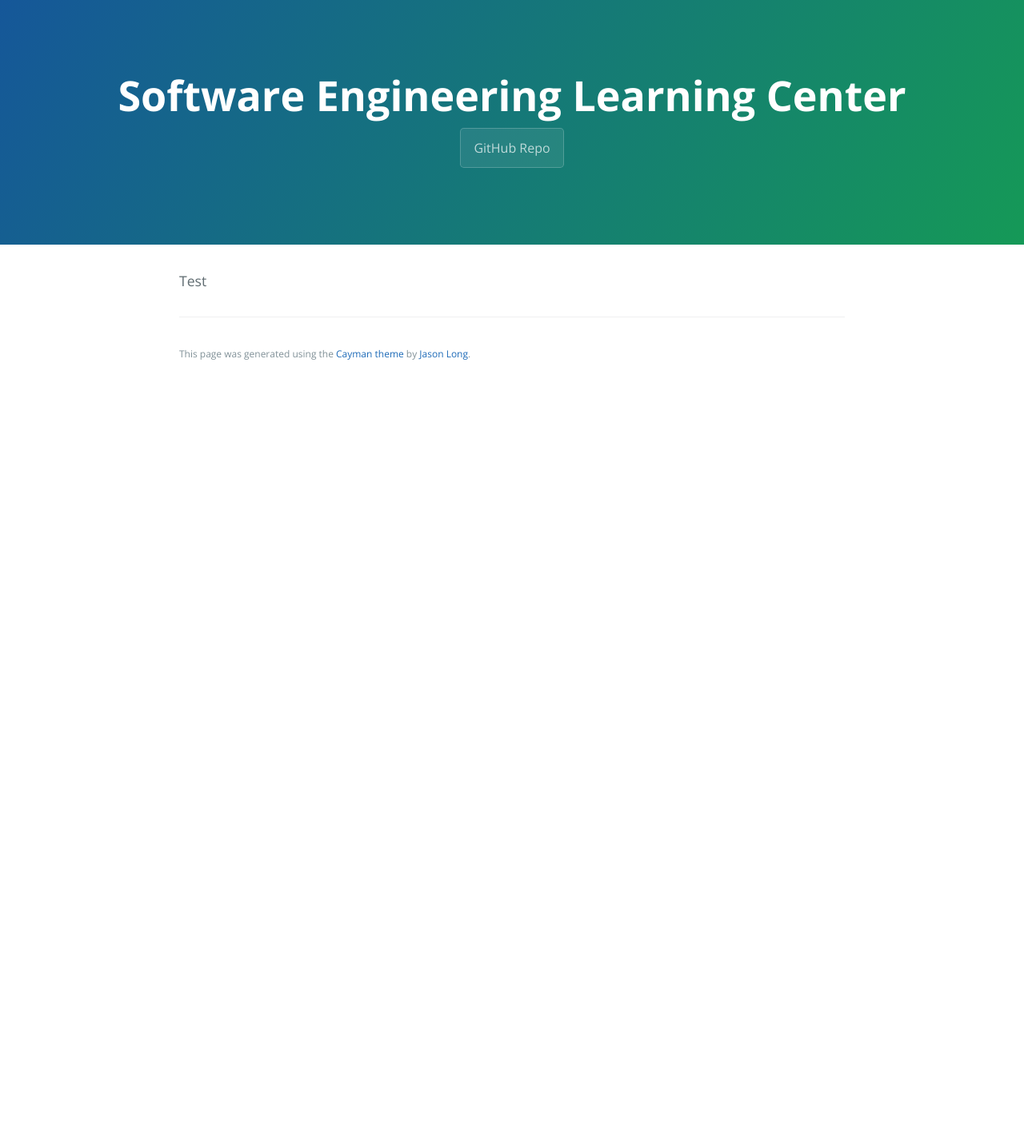
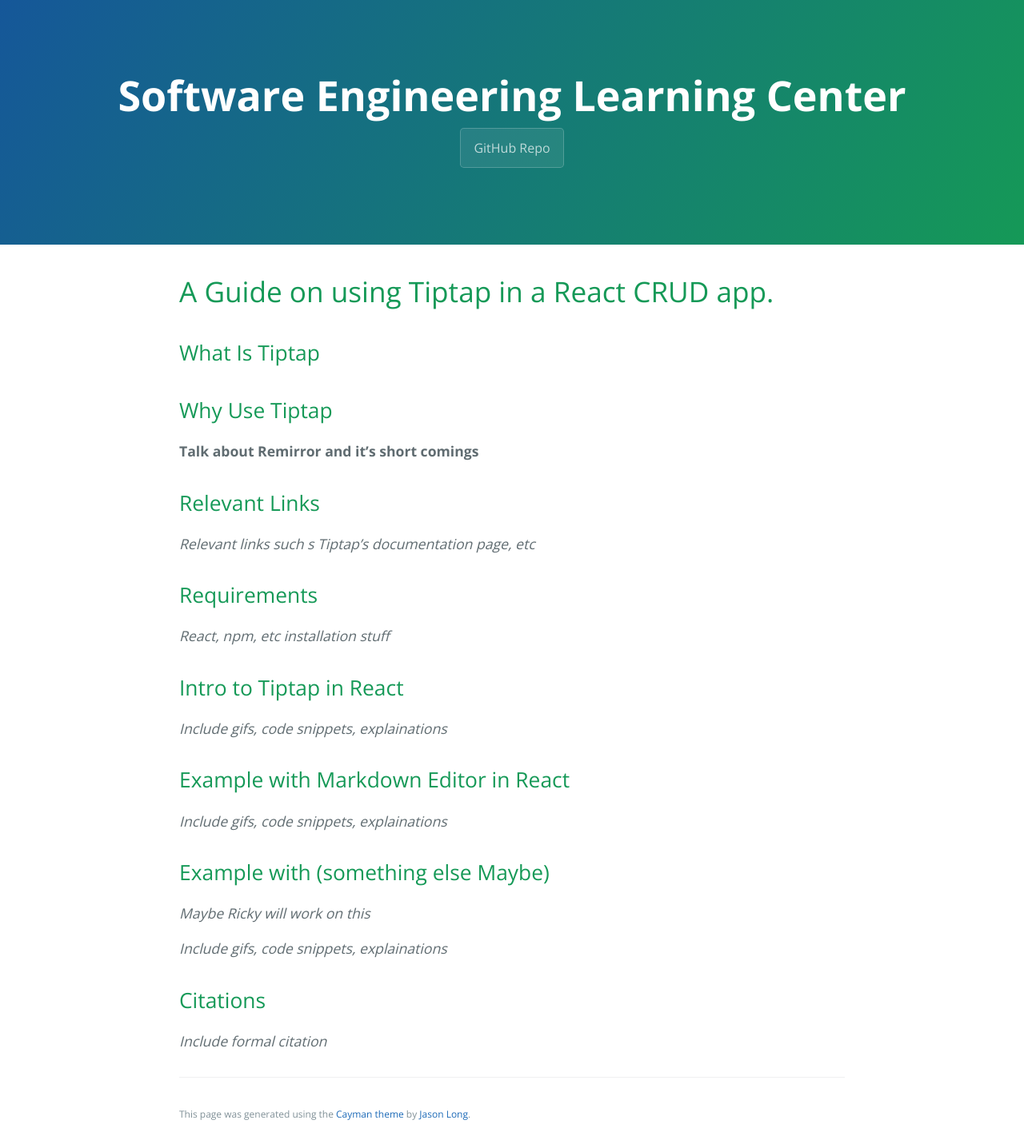
Before and after one commit to learning-software-engineering/learning-software-engineering.github.io, a Jekyll site: the page built from Topics/Tech_Stacks/Tiptap/Tiptap.md, in a window 1280 px wide. Shown: the whole page at 80% size. Built offline with Jekyll 4.4.1, drawn with Linux system fonts in a browser that asks for light colours; our own code applies the rules of GitHub Pages for plain Markdown files; before the commit the page ends 900 px from its top, so only the background shows below that.

Commit message:
Created the basic tempalte Tiptap.md

```diff
--- a/Topics/Tech_Stacks/Tiptap/Tiptap.md
+++ b/Topics/Tech_Stacks/Tiptap/Tiptap.md
@@ -1,2 +1,31 @@
+# A Guide on using Tiptap in a React CRUD app.
 
-Test
+## What Is Tiptap
+
+
+## Why Use Tiptap
+
+__Talk about Remirror and it's short comings__
+
+## Relevant Links
+_Relevant links such s Tiptap's documentation page, etc_
+
+## Requirements
+_React, npm, etc installation stuff_
+
+## Intro to Tiptap in React
+
+_Include gifs, code snippets, explainations_
+
+
+## Example with Markdown Editor in React
+_Include gifs, code snippets, explainations_
+
+
+## Example with (something else Maybe)
+_Maybe Ricky will work on this_
+
+_Include gifs, code snippets, explainations_
+
+## Citations
+_Include formal citation_
```
